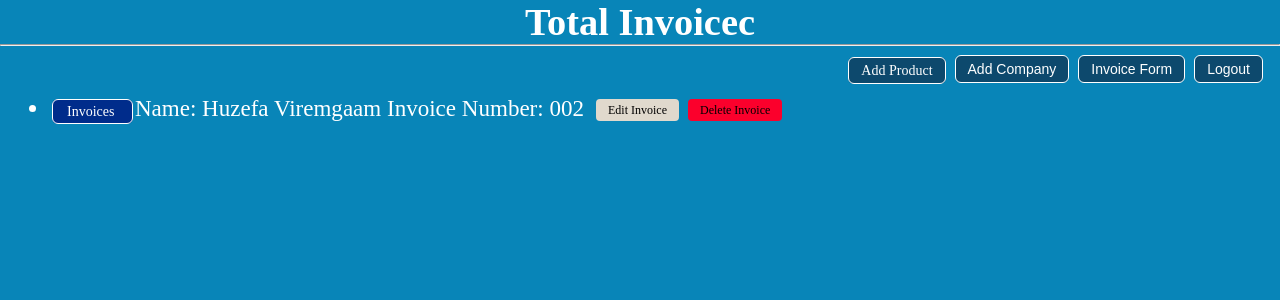
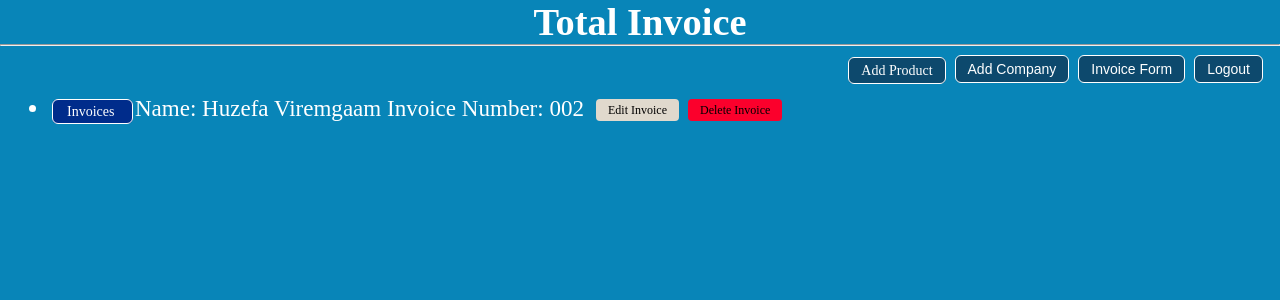
Before and after one commit to sohangpurh53/Build_invoice, a Django app: page / in a window 1280 px wide. Shown: the top 300 px of the page. Run offline with Django 4.2, Linux system fonts and the light colour scheme; a user stored in the database is signed in; data comes from the database, SQL or seed files in the repository.

Commit message:
Update index.html

```diff
--- a/template/index.html
+++ b/template/index.html
@@ -202,7 +202,7 @@ li {
 
 
 
-  <h1> Total Invoicec</h1>
+  <h1> Total Invoice </h1>
   <hr>
   {% if messages %}
   {% for message in messages %}
```
